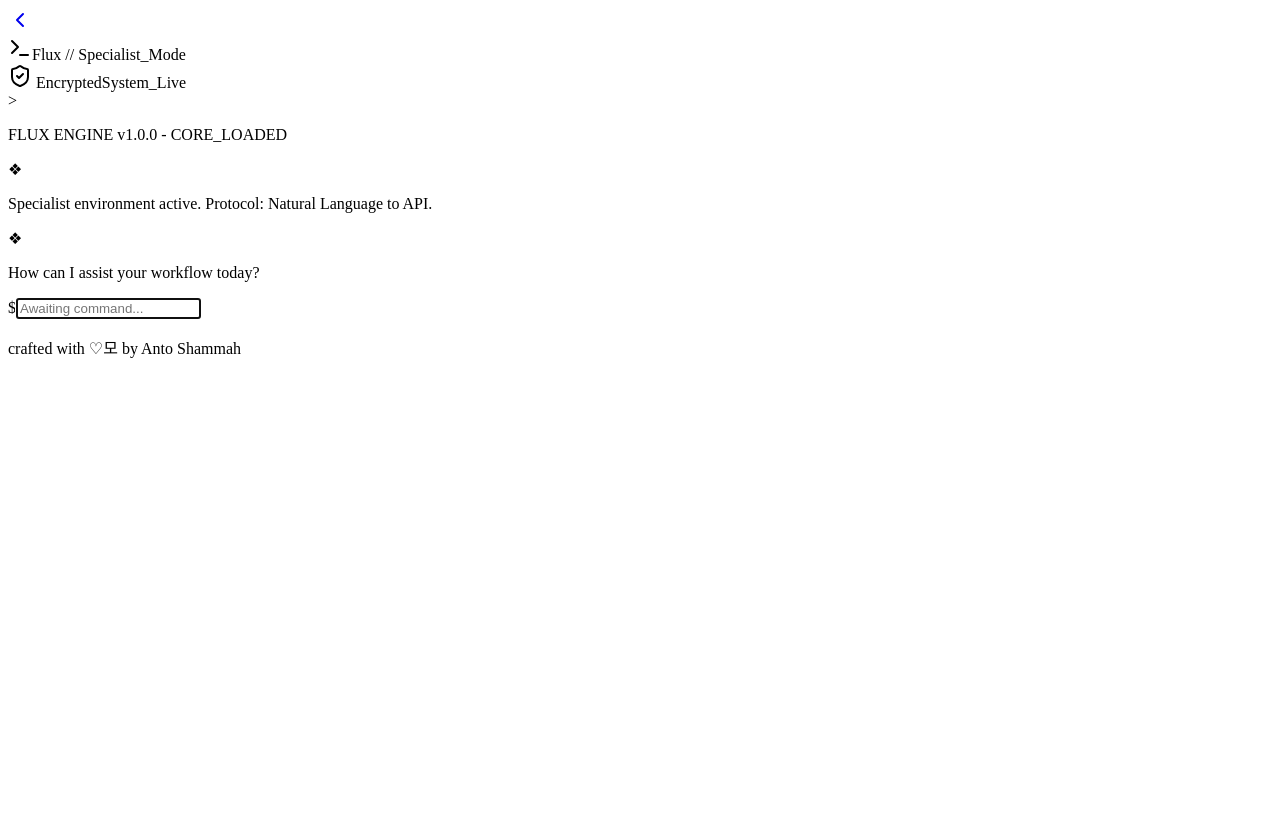
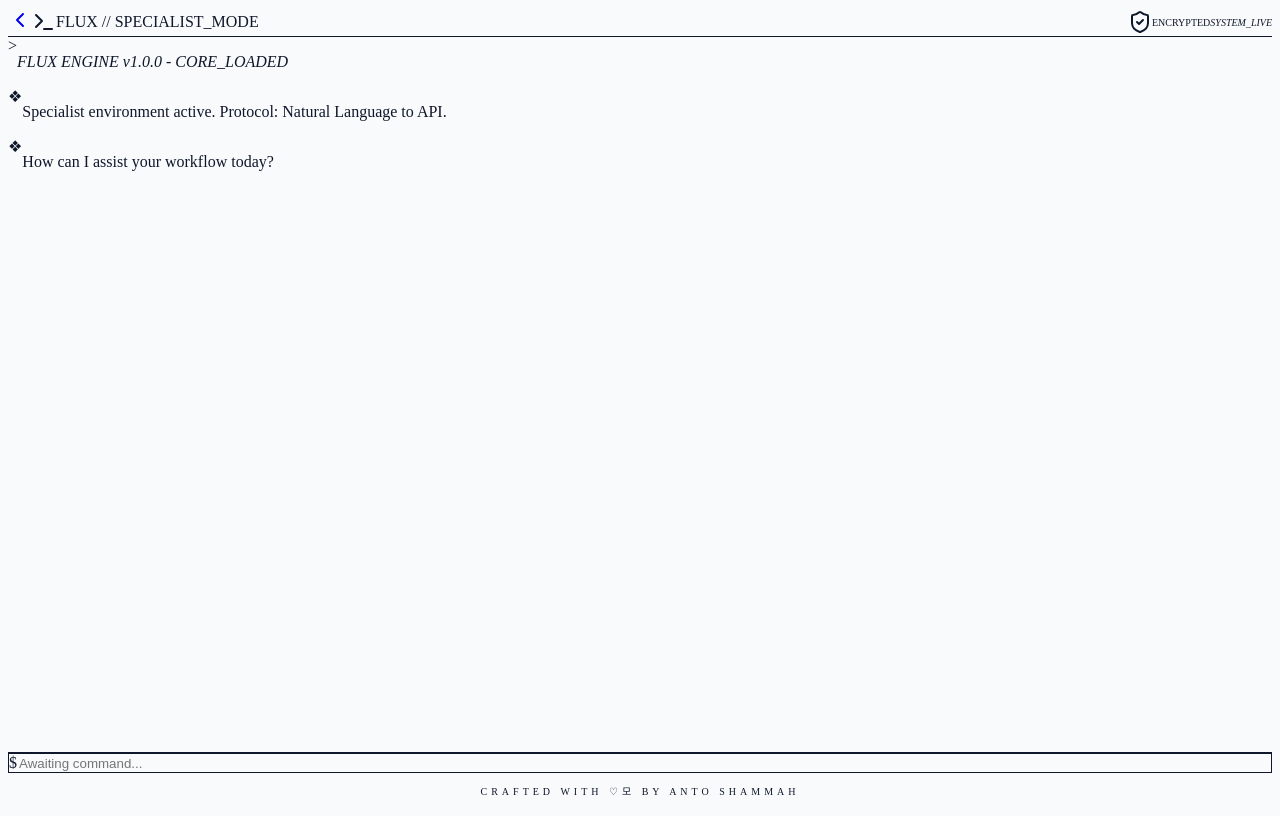
Before and after one commit to AntoShammah/flux, a Next.js app: page / in a window 1280 px wide. Built offline with nearby package versions, Linux system fonts and the light colour scheme.

Commit message:
Add RootLayout component with metadata

```diff
--- /dev/null
+++ b/app/layout.tsx
@@ -0,0 +1,19 @@
+import './globals.css';
+import type { Metadata } from 'next';
+
+export const metadata: Metadata = {
+  title: 'Flux | API Oracle',
+  description: 'Liquifying API complexity - crafted with ♡모 by Anto Shammah',
+};
+
+export default function RootLayout({
+  children,
+}: {
+  children: React.ReactNode;
+}) {
+  return (
+    <html lang="en">
+      <body>{children}</body>
+    </html>
+  );
+}
```
